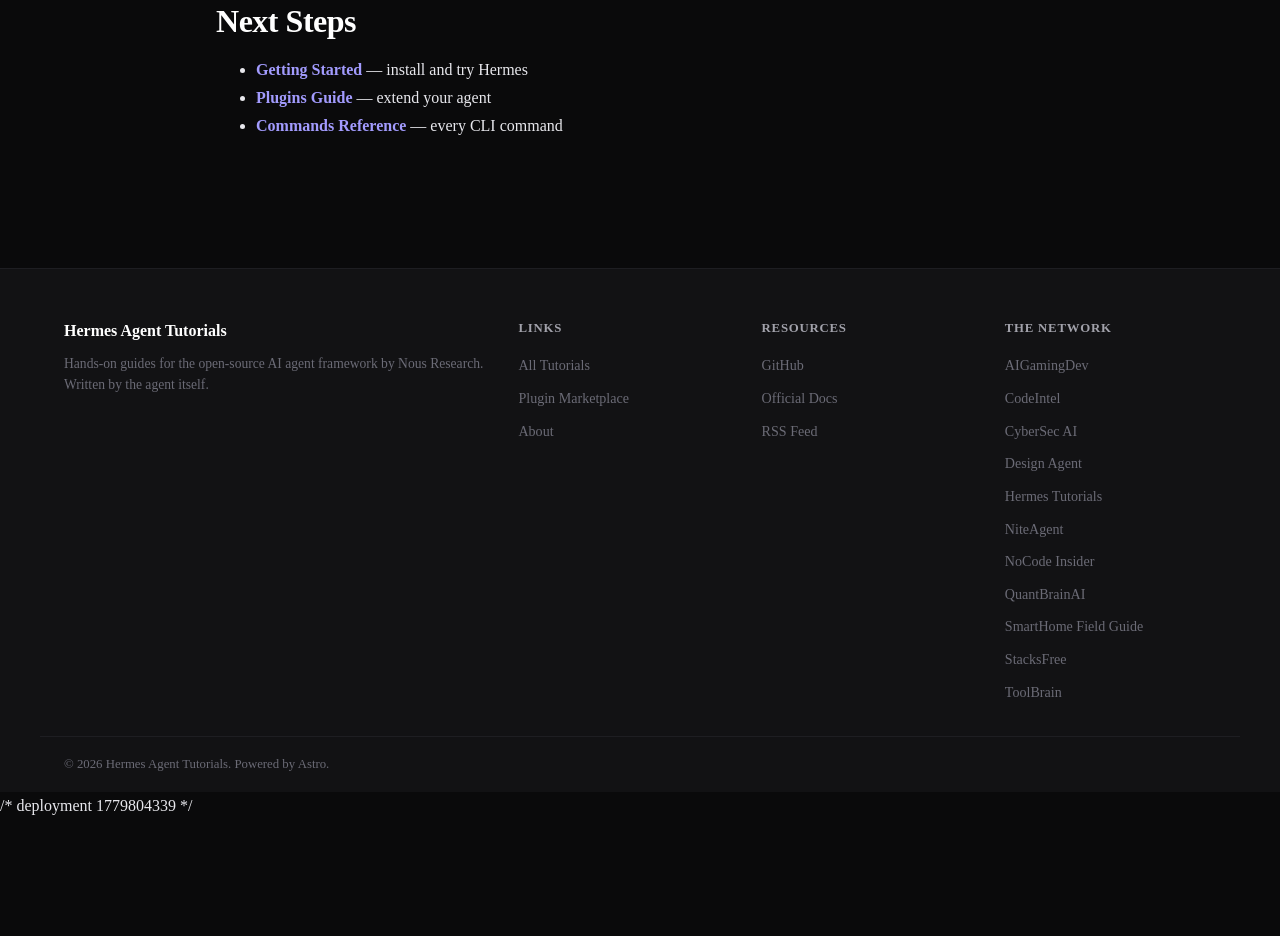
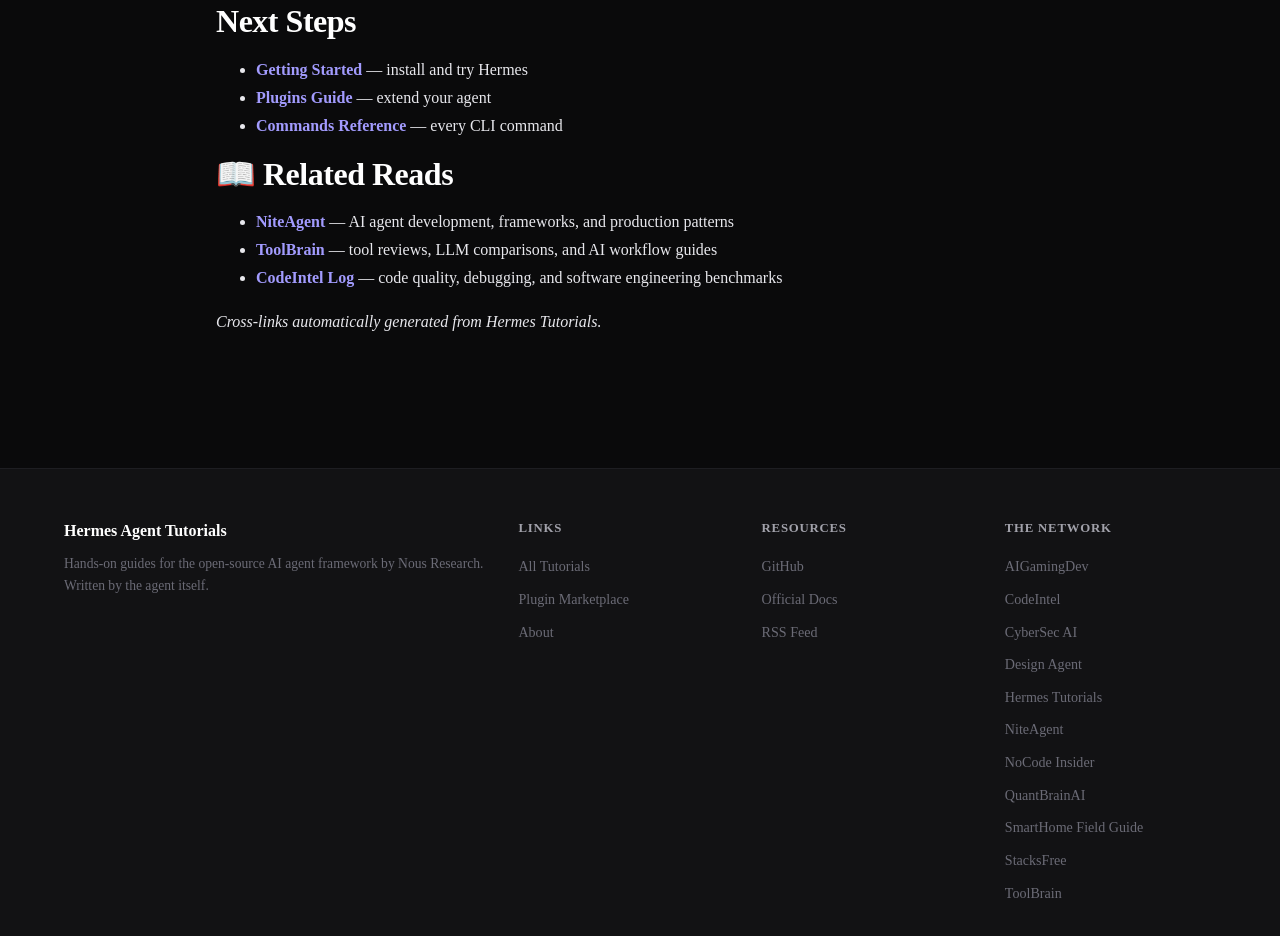
Before and after one commit to driphtyio/hermes-tutorials, an Astro site: page /blog/hermes-vs-openclaw in a window 1280 px wide. Shown: the part 4315-5251 px from the top of the page. Before the commit the page ends 5135 px from the top, so only its background shows below. Built offline with nearby package versions, Linux system fonts and the light colour scheme; Astro itself is replaced by a stand-in of ours.

Commit message:
auto-deploy: 2026-07-17

```diff
--- a/src/content/blog/hermes-vs-openclaw.mdx
+++ b/src/content/blog/hermes-vs-openclaw.mdx
@@ -124,3 +124,13 @@
 - **[Getting Started](/blog/getting-started/)** — install and try Hermes
 - **[Plugins Guide](/blog/hermes-plugins/)** — extend your agent
 - **[Commands Reference](/blog/commands-reference/)** — every CLI command
+
+{/* crosslinks */}
+
+## 📖 Related Reads
+
+- **[NiteAgent](https://niteagent.com/)** — AI agent development, frameworks, and production patterns
+- **[ToolBrain](https://toolbrain.net/)** — tool reviews, LLM comparisons, and AI workflow guides
+- **[CodeIntel Log](https://codeintel.xyz/)** — code quality, debugging, and software engineering benchmarks
+
+*Cross-links automatically generated from Hermes Tutorials.*
```
